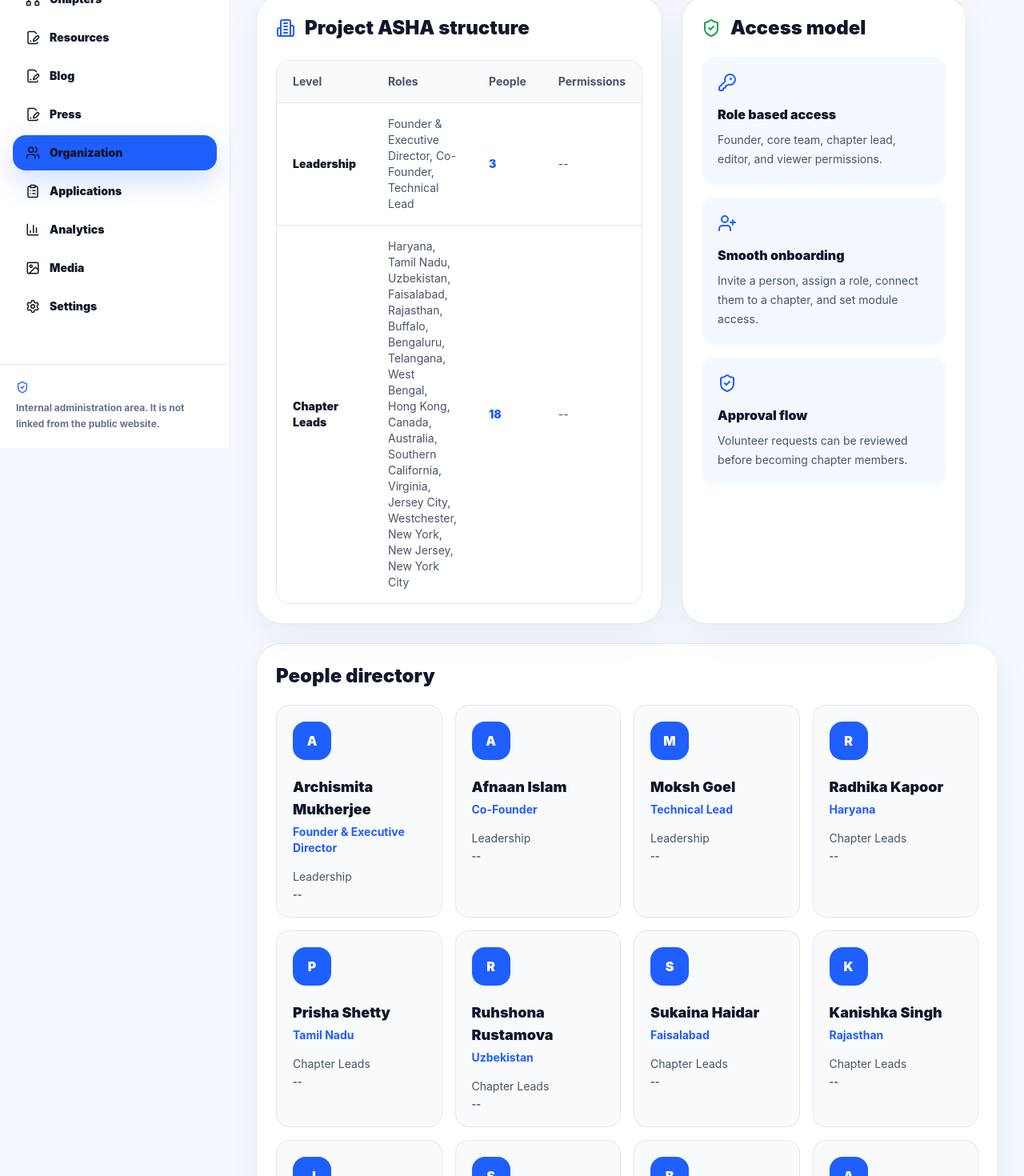
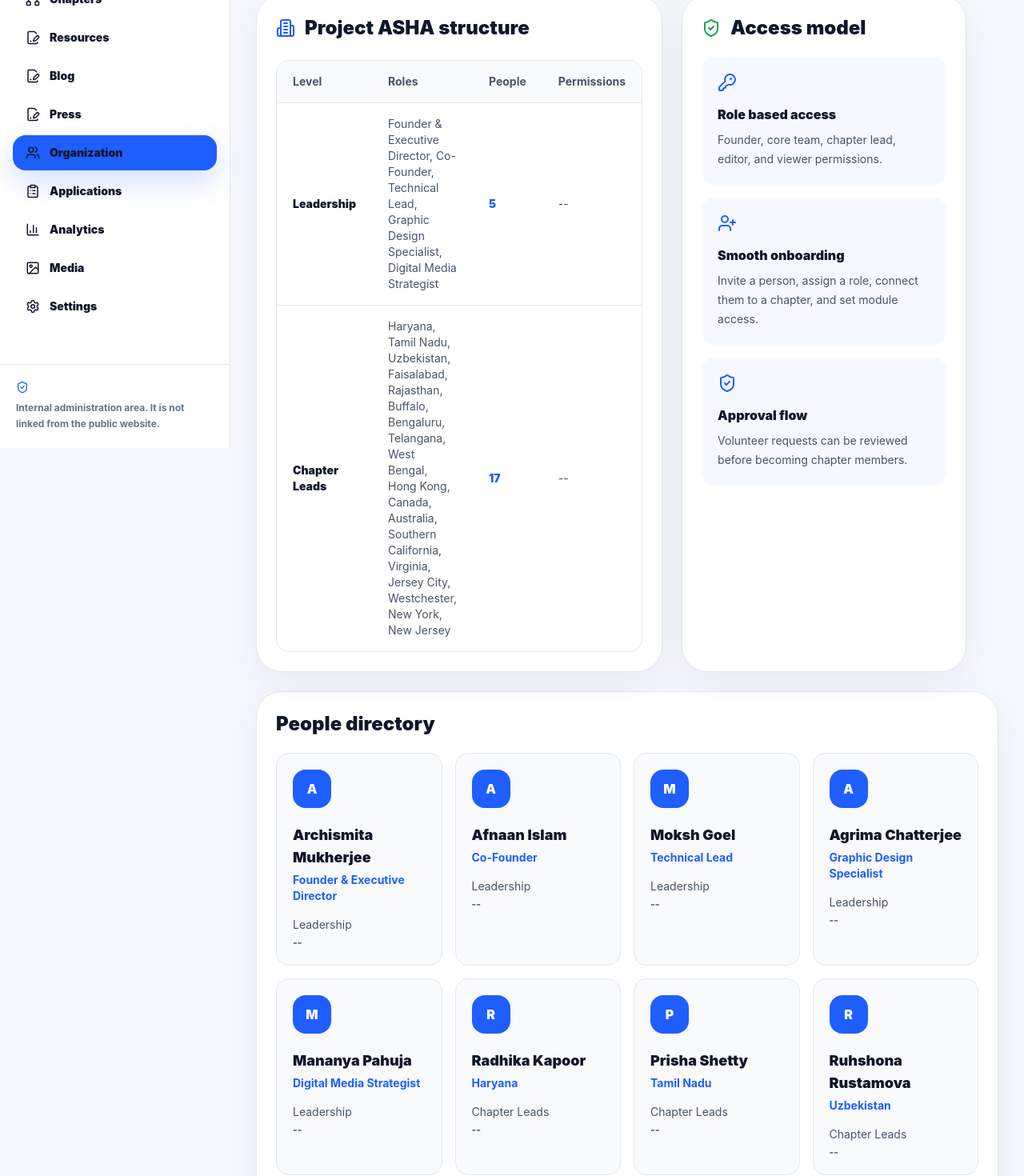
Before and after one commit to Moksh-dev/project-asha, a Next.js app: page /admin/team in a window 1280 px wide. Shown: the part 240-1710 px from the top of the page at 80% size. Built offline with nearby package versions, Linux system fonts and the light colour scheme.

Commit message:
second last changes

```diff
--- a/app/get-involved/page.tsx
+++ b/app/get-involved/page.tsx
@@ -13,11 +13,12 @@ export default function GetInvolvedPage() {
           body="Use the official Project A.S.H.A. forms below to join the network, request a presentation, or contact the team."
         />
         <Section className="pt-0">
-          <div className="mx-auto grid max-w-7xl gap-4 md:grid-cols-3">
+          <div className="mx-auto grid max-w-7xl gap-4 md:grid-cols-2 xl:grid-cols-4">
             {[
               ["A.S.H.A. Interest Form", "Join the growing youth-led network.", "https://docs.google.com/forms/d/e/1FAIpQLSdFnc5Mj_u6wcPB2H7ghqvzT5m1OCtvYktXWzH8VNUuvfoebQ/viewform"],
               ["Book a Presentation", "Request an educational presentation for your school or organization.", "https://docs.google.com/forms/d/e/1FAIpQLSeH0IP95wW2_-cyU9TAPVPe7JCYzuA7MYe-kNgHII6QF08a5Q/viewform"],
               ["General Inquiry", "Contact the Project A.S.H.A. team directly.", "https://docs.google.com/forms/d/e/1FAIpQLSdm4aV-2orsS2RSQWMhHkQCJs2nXbd7VBo5dPpU7fOkYodt9g/viewform"],
+              ["Do you Need Support right now ?", "Reach out through this form and the Project A.S.H.A. team will review your request.", "https://forms.gle/cpN75Jgdg7D4NGMr6"],
             ].map(([title, body, href]) => <a key={title} id={title === "Book a Presentation" ? "book-a-presentation" : title === "General Inquiry" ? "general-inquiry" : undefined} href={href} target="_blank" rel="noreferrer" className="rounded-[1.75rem] border border-asha-line bg-white p-6 shadow-soft transition hover:-translate-y-1 hover:bg-asha-cloud"><h2 className="font-display text-xl font-black text-asha-ink">{title}</h2><p className="mt-3 leading-7 text-asha-muted">{body}</p><span className="mt-6 inline-block rounded-full bg-asha-green px-4 py-2 text-sm font-black text-white">Open form</span></a>)}
           </div>
         </Section>
--- a/app/team/page.tsx
+++ b/app/team/page.tsx
@@ -6,7 +6,7 @@ import { chapters, teamGroups } from "@/components/v2/data";
 import { useAddedChapters, useChapterEdits, useDeletedChapters } from "@/components/v2/liveContent";
 import { Linkedin, Mail } from "lucide-react";
 
-const futureLeadershipRoles = ["Operations Lead", "Programs Lead", "Partnerships Lead", "Communications Lead"];
+const futureLeadershipRoles = ["Operations Lead", "Programs Lead"];
 
 export default function TeamPage() {
   const addedChapters = useAddedChapters();
@@ -35,13 +35,9 @@ export default function TeamPage() {
             <div className="mx-auto max-w-7xl">
               <SectionHeader title={group.title} body="Profiles are designed for images, social links, short introductions, and expandable biographies as the team directory grows." />
               {group.title === "Leadership" ? <div className="mx-auto max-w-5xl">
-                {group.people.slice(0, 1).map((person) => <article key={person.name} className="mx-auto max-w-md overflow-hidden rounded-[2rem] border border-asha-line bg-white text-center shadow-soft"><div className="h-72 overflow-hidden bg-asha-green">{"image" in person && person.image ? <img src={person.image} alt={person.name} className="h-full w-full object-cover object-center" /> : null}</div><div className="p-7"><p className="font-hand text-lg text-asha-coral">Founder & Executive Director</p><h2 className="font-display mt-3 text-2xl font-black text-asha-ink">{person.name}</h2><p className="mt-5 leading-8 text-asha-muted">{person.bio}</p></div></article>)}
+                {group.people.slice(0, 1).map((person) => <article key={person.name} className="mx-auto grid max-w-5xl overflow-hidden rounded-[2rem] border border-asha-line bg-white shadow-soft md:grid-cols-[minmax(250px,.78fr)_1.22fr]"><div className="min-h-80 overflow-hidden bg-asha-green md:min-h-full">{"image" in person && person.image ? <img src={person.image} alt={person.name} className="h-full w-full object-cover object-center" /> : null}</div><div className="flex flex-col justify-center p-7 text-center md:p-10 md:text-left"><p className="font-hand text-lg text-asha-coral">Founder & Executive Director</p><h2 className="font-display mt-3 text-3xl font-black text-asha-ink md:text-4xl">{person.name}</h2><p className="mt-6 max-w-2xl leading-8 text-asha-muted">{person.bio}</p></div></article>)}
                 <div className="mx-auto h-12 w-px bg-asha-line" />
-                {group.people.slice(1, 2).map((person) => <article key={person.name} className="mx-auto max-w-md overflow-hidden rounded-[2rem] border border-asha-line bg-white text-center shadow-soft"><div className="h-64 overflow-hidden bg-asha-green">{"image" in person && person.image ? <img src={person.image} alt={person.name} className="h-full w-full object-cover object-[center_20%]" /> : null}</div><div className="p-7"><p className="font-hand text-lg text-asha-coral">Co-Founder</p><h2 className="font-display mt-3 text-2xl font-black text-asha-ink">{person.name}</h2><p className="mt-5 leading-8 text-asha-muted">{person.bio}</p></div></article>)}
-                <div className="mx-auto h-12 w-px bg-asha-line" />
-                {group.people.slice(2, 3).map((person) => <article key={person.name} className="mx-auto max-w-md overflow-hidden rounded-[2rem] border border-asha-line bg-white text-center shadow-soft"><div className="h-64 overflow-hidden bg-asha-green">{"image" in person && person.image ? <img src={person.image} alt={person.name} className="h-full w-full object-cover object-[center_12%]" /> : null}</div><div className="p-7"><p className="font-hand text-lg text-asha-coral">{person.role}</p><h2 className="font-display mt-3 text-2xl font-black text-asha-ink">{person.name}</h2><p className="mt-5 leading-8 text-asha-muted">{person.bio}</p></div></article>)}
-                <div className="mx-auto h-12 w-px bg-asha-line" />
-                <div className="grid gap-4 sm:grid-cols-2 lg:grid-cols-4">{futureLeadershipRoles.map((role) => <article key={role} className="rounded-[1.75rem] border border-dashed border-asha-line bg-asha-surface p-6 text-center"><span className="mx-auto grid h-14 w-14 place-items-center rounded-full bg-asha-cloud text-xl font-black text-asha-green">+</span><h3 className="font-display mt-6 text-xl font-black text-asha-ink">{role}</h3><p className="mt-3 text-sm leading-6 text-asha-muted">Role details will be added as the leadership team grows.</p></article>)}</div>
+                <div className="grid gap-5 md:grid-cols-2 lg:grid-cols-3">{group.people.slice(1).map((person) => <article key={person.name} className="flex min-h-[390px] flex-col overflow-hidden rounded-[1.75rem] border border-asha-line bg-white text-center shadow-soft"><div className="h-56 shrink-0 overflow-hidden bg-asha-green">{"image" in person && person.image ? <img src={person.image} alt={person.name} className={`h-full w-full object-cover ${person.name === "Moksh Goel" ? "object-[center_12%]" : person.name === "Afnaan Islam" ? "object-[center_20%]" : "object-center"}`} /> : null}</div><div className="flex flex-1 flex-col justify-center p-6"><p className="font-hand text-lg text-asha-coral">{person.role}</p><h2 className="font-display mt-3 text-2xl font-black text-asha-ink">{person.name}</h2><p className="mt-5 leading-7 text-asha-muted">{person.bio}</p></div></article>)}{futureLeadershipRoles.map((role) => <article key={role} className="flex min-h-[390px] flex-col justify-center rounded-[1.75rem] border border-dashed border-asha-line bg-asha-surface p-6 text-center"><span className="mx-auto grid h-14 w-14 place-items-center rounded-full bg-asha-cloud text-xl font-black text-asha-green">+</span><h3 className="font-display mt-6 text-xl font-black text-asha-ink">{role}</h3><p className="mt-3 text-sm leading-6 text-asha-muted">Role details will be added as the leadership team grows.</p></article>)}</div>
               </div> : <div className="grid gap-5 md:grid-cols-2 lg:grid-cols-3">
                 {group.people.map((person, index) => (
                   <article key={`${group.title}-${person.role}-${person.name}`} className="group overflow-hidden rounded-[2rem] border border-asha-line bg-asha-surface shadow-soft transition hover:-translate-y-1 hover:shadow-lift">
--- a/components/v2/data.ts
+++ b/components/v2/data.ts
@@ -134,9 +134,6 @@ export const chapters = [
   {
     city: "New Jersey", state: "United States", lead: "Aarna Mallidi", summary: "A Project A.S.H.A. chapter led locally through youth awareness and community engagement.", image: "linear-gradient(135deg, #1F5EFF, #00AEF0)", events: ["Instagram link coming soon"], instagram: "https://www.instagram.com/projectasha.nj/?hl=en"
   },
-  {
-    city: "New York City", state: "United States", lead: "Project A.S.H.A. Chapter", summary: "A Project A.S.H.A. chapter led locally through youth awareness and community engagement.", image: "linear-gradient(135deg, #2563EB, #00AEF0)", events: ["Instagram link coming soon"], instagram: "https://www.instagram.com/project_a.s.h.a_nys/?hl=en"
-  },
 ];
 
 // Location imagery belongs to the Chapters page only. Team uses the separate
@@ -158,7 +155,7 @@ export const chapterVisuals: Record<string, string> = {
   "Virginia": "/chapter-visuals/virginia.png",
   "Jersey City": "/chapter-visuals/jersey-city.png",
   "New Jersey": "/chapter-visuals/new-jersey.png",
-  "New York City": "/chapter-visuals/new-york-city.png",
+  "Westchester, New York": "/chapter-visuals/new-york-city.png",
 };
 
 export const teamGroups = [
@@ -182,6 +179,18 @@ export const teamGroups = [
         role: "Technical Lead",
         bio: "Technical Lead supporting Project A.S.H.A.'s digital presence and website experience.",
         image: "/team/moksh-goel.png",
+      },
+      {
+        name: "Agrima Chatterjee",
+        role: "Graphic Design Specialist",
+        bio: "Graphic Design Specialist supporting Project A.S.H.A.'s visual communication and design work.",
+        image: "/team/agrima-chatterjee.png",
+      },
+      {
+        name: "Mananya Pahuja",
+        role: "Digital Media Strategist",
+        bio: "Digital Media Strategist supporting Project A.S.H.A.'s digital storytelling and online presence.",
+        image: "/team/mananya-pahuja.png",
       },
     ],
   },
```
Also changed, not shown: 2 other files (tests, documents, lock files or other folders).
